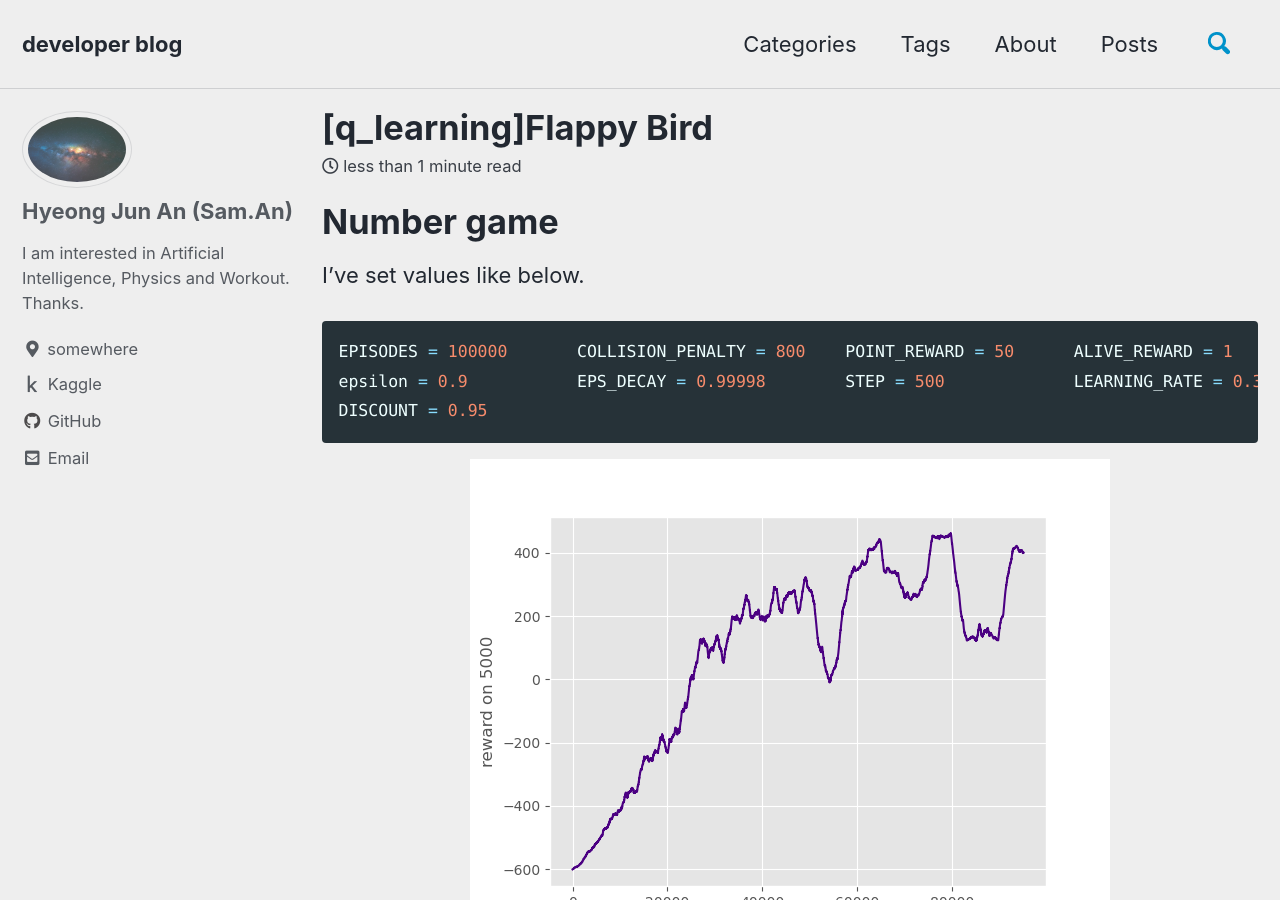
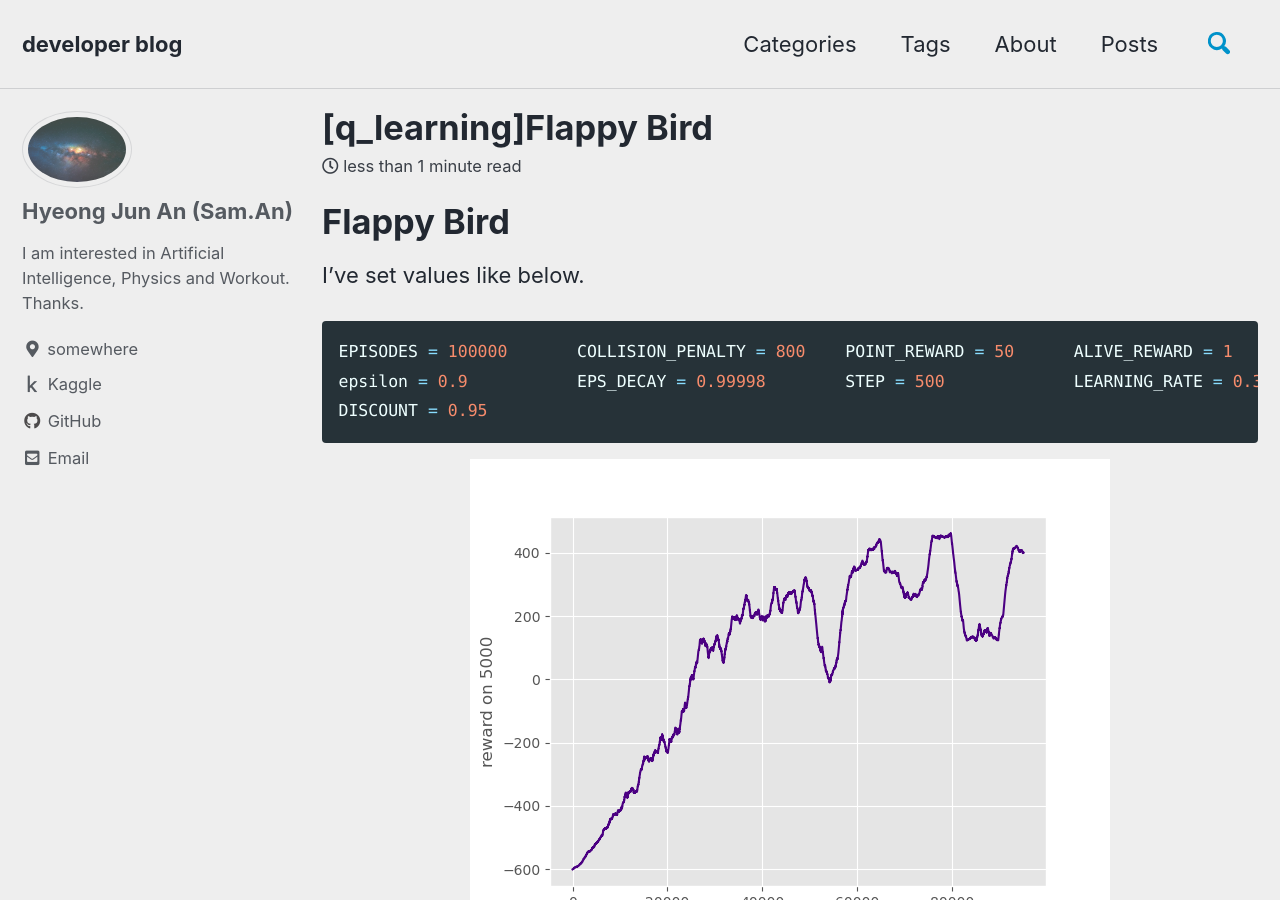
Before and after one commit to sammiee5311/sammiee5311.github.com, a Jekyll site: the page built from _posts/2020-11-04-[q_learning]flappy_bird.md, in a window 1280 px wide and 900 px high. Built offline with Jekyll 4.4.1, drawn with Linux system fonts in a browser that asks for light colours; cached includes are drawn as plain includes.

Commit message:
Update 2020-11-04-[q_learning]flappy_bird.md

```diff
--- a/_posts/2020-11-04-[q_learning]flappy_bird.md
+++ b/_posts/2020-11-04-[q_learning]flappy_bird.md
@@ -14,7 +14,7 @@ last_modified_at: 2020-11-04
 
 ---
 
-# Number game
+# Flappy Bird
 
 I've set values like below.
 
```
